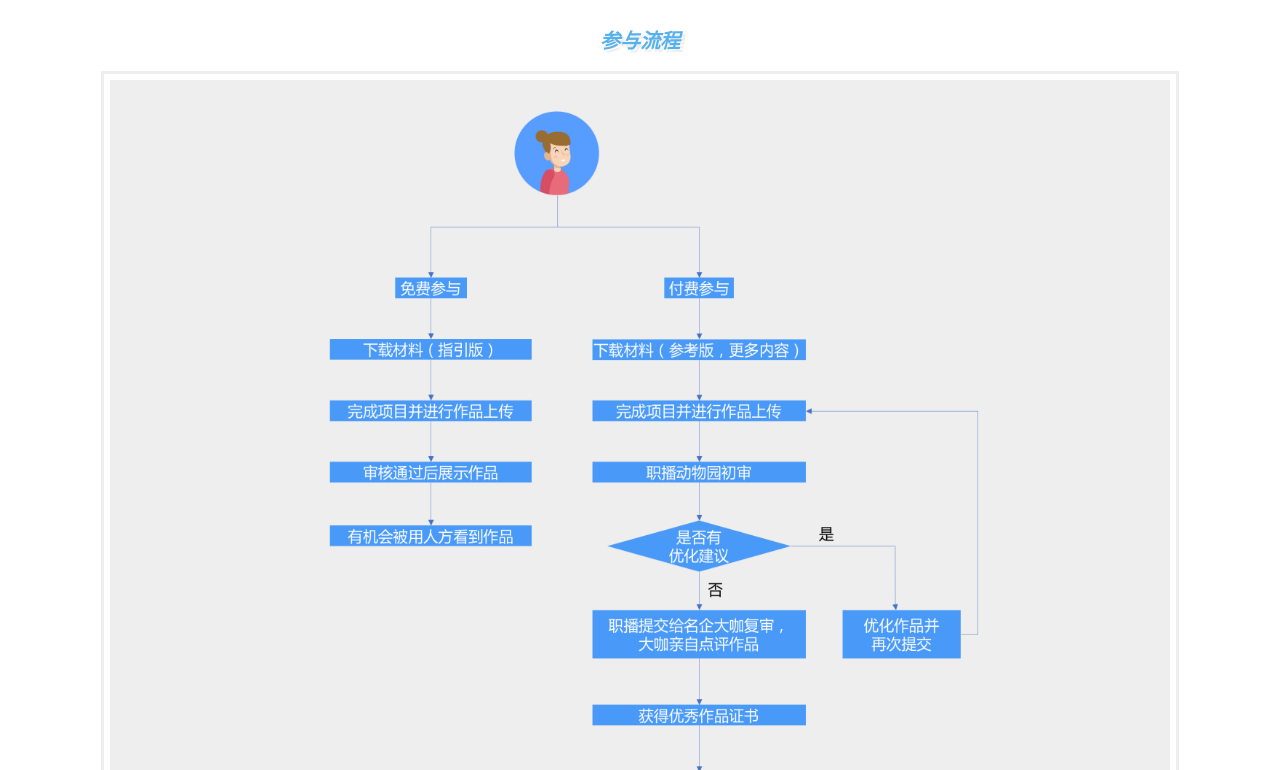
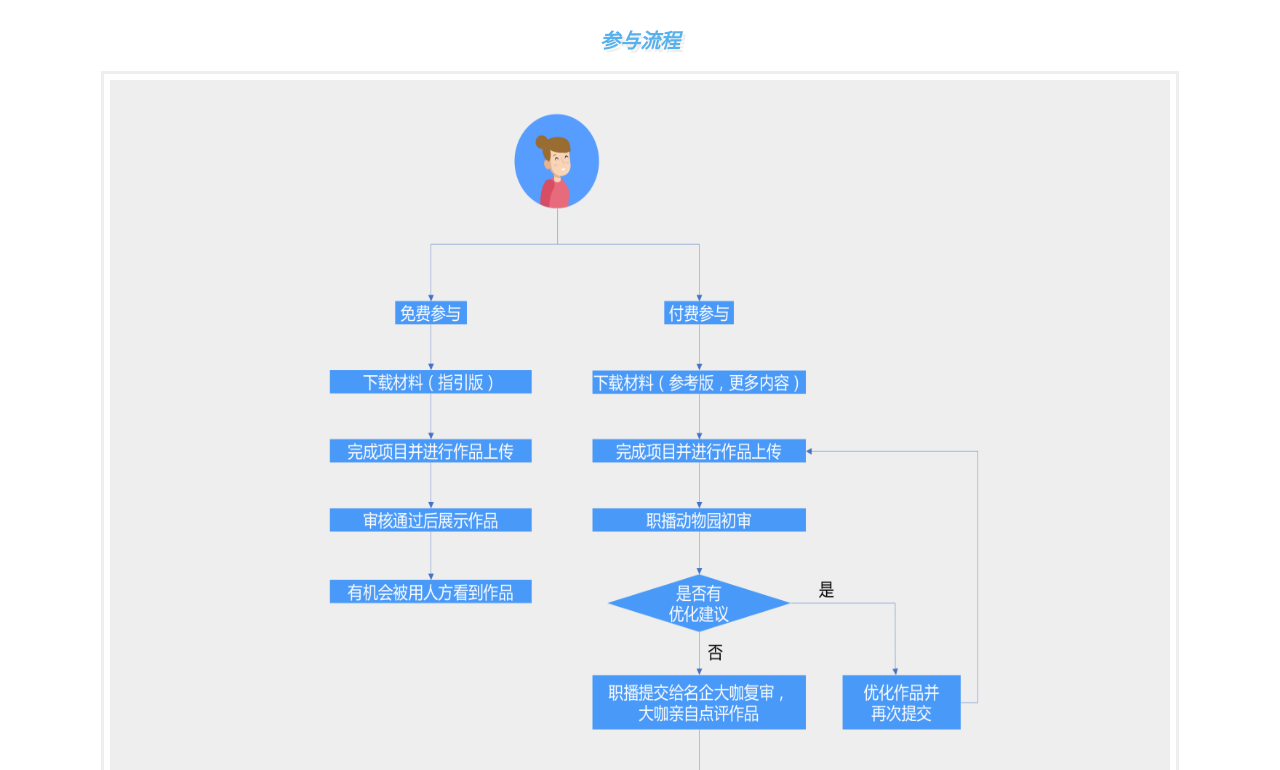
Before and after one commit to ChristopherZhao001/frontend_elementary, a plain HTML site: page My-first-Web/index.html in a window 1280 px wide. Shown: the part 1510-2280 px from the top of the page. Drawn offline with Linux system fonts and the light colour scheme.

Commit message:
Update index.html

```diff
--- a/My-first-Web/index.html
+++ b/My-first-Web/index.html
@@ -189,7 +189,7 @@ td
     <h1>参与流程</h1>
   </div>
     <div id="section2">
-      <img src="images/参与流程.png" width="800" height="800">
+      <img src="images/参与流程.png" width="800" height="900">
       <br/><br/><br/>
       <p>如果你在做项目的过程中遇到问题，</p>
       <p>欢迎咨询官网客服或者微信联系职播小助手（响应更及时）</p>
```
